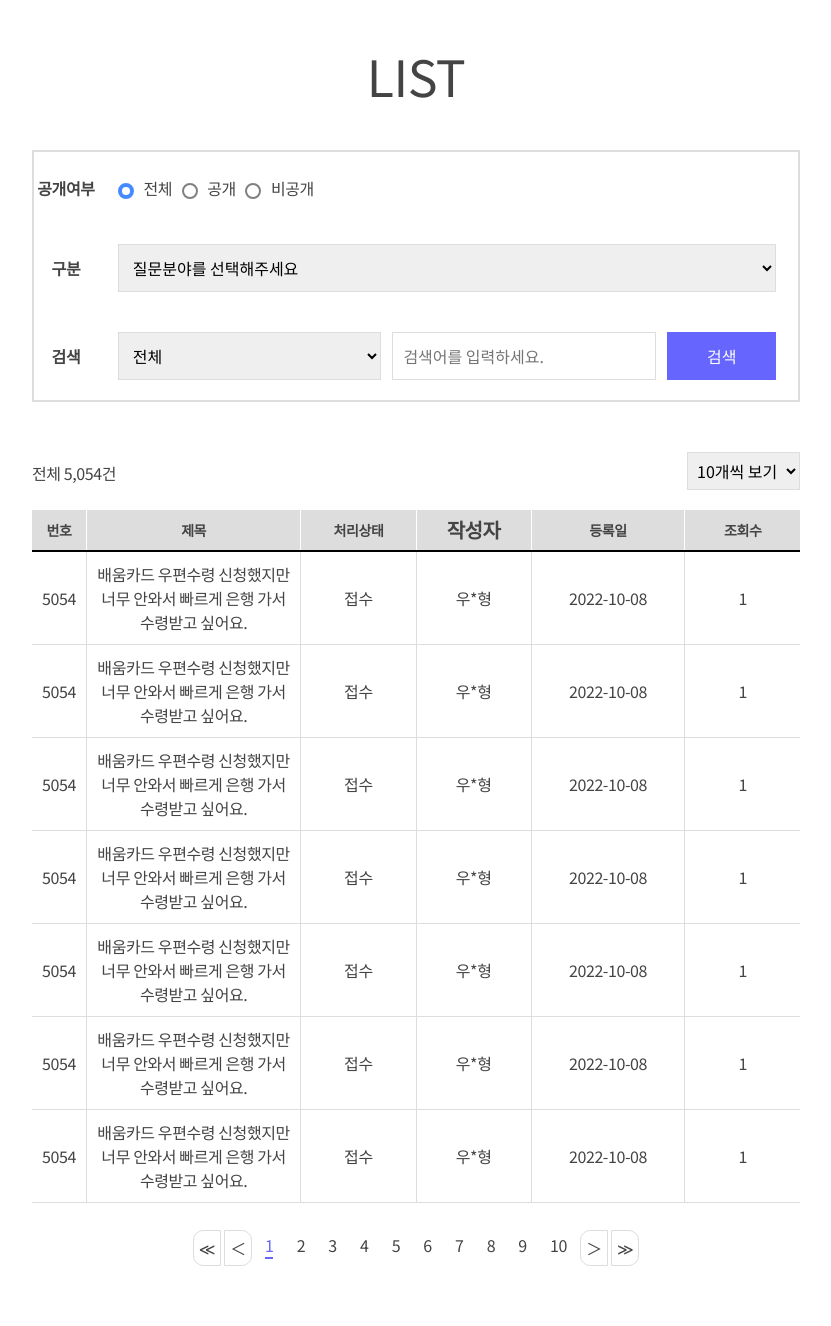
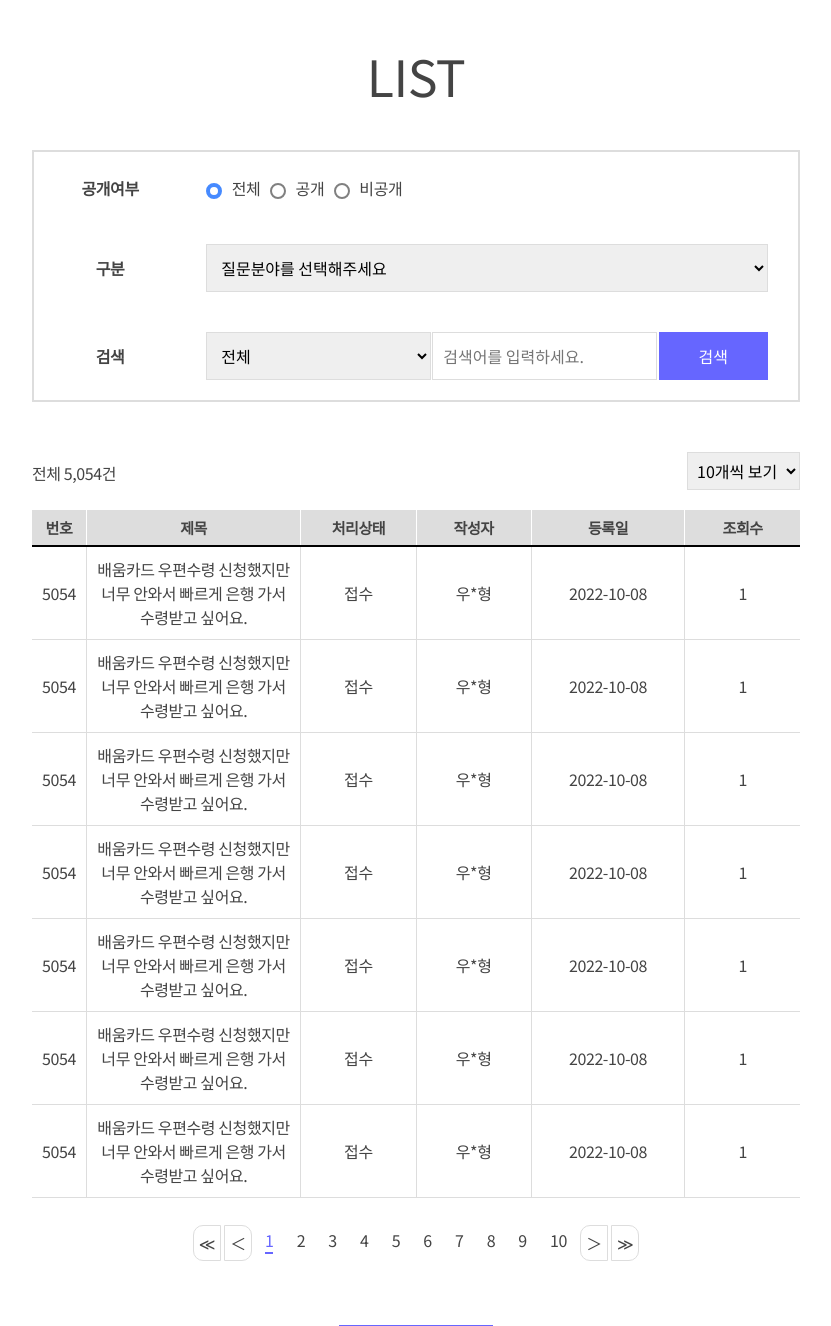
Before and after one commit to juhee067/practice, a PHP site: page / in a window 1280 px wide. Shown: the top 1326 px of the page, without its empty margins (224-1055 px from the left). Run offline with PHP 8.4, Linux system fonts and the light colour scheme; some libraries are stand-ins or nearby versions.

Commit message:
20221011

```diff
--- a/css/list.css
+++ b/css/list.css
@@ -21,9 +21,6 @@ form {
     width: 768px;
 }
 
-.writer {
-    font-size: 20px;
-}
 
 table .essential {
     text-align: right;
@@ -53,6 +50,17 @@ form td {
     margin-bottom: 50px;
 
 }
+
+
+
+.info table td {
+    padding-right: 30px;
+
+}
+
+
+
+
 
 .info #ablank {
     border: 1px solid #ddd;
@@ -95,18 +103,29 @@ form td {
     margin-bottom: 20px;
     align-items: center
 }
-.head{
+
+.head {
     font-size: 14px;
 }
-.condition{
+
+.condition {
     width: 15%;
 }
-.writer{
+
+.writer {
     width: 15%;
 }
-.date{width: 20%;}
-.view{
+
+.date {
+    width: 20%;
+}
+
+.view {
     width: 15%;
+}
+
+thead th {
+    font-size: 15px;
 }
 
 .right #select_btn {
@@ -138,7 +157,7 @@ form td {
 
 #list tbody td {
     padding: 10px;
-    border-bottom:1px solid #ddd;
+    border-bottom: 1px solid #ddd;
 
     ;
 }
@@ -146,6 +165,7 @@ form td {
 #list tbody td~td {
     border-left: 1px solid #ddd;
 }
+
 /* 번호 */
 
 #list tfoot {
@@ -153,37 +173,42 @@ form td {
     text-align: center;
 
 }
-#list tfoot .Num{
+
+#list tfoot .Num {
 
     padding: 30px 0;
 
 }
-#list tfoot .Num a{
+
+#list tfoot .Num a {
 
     margin: 0 10px;
 
 }
 
-#list tfoot .Num .leftBtn{
+#list tfoot .Num .leftBtn {
 
     display: inline;
 }
-#list tfoot .Num .txt_point{
 
-   color:rgb(102, 102, 255);
- border-bottom:2px solid rgb(102, 102, 255);
+#list tfoot .Num .txt_point {
+
+    color: rgb(102, 102, 255);
+    border-bottom: 2px solid rgb(102, 102, 255);
 
 
 }
 
-#list tfoot .arrow{
+#list tfoot .arrow {
     border: 1px solid #ddd;
     padding: 5px;
 }
-#list tfoot .radius-right{
+
+#list tfoot .radius-right {
     border-radius: 10px 0 0 10px;
 }
-#list tfoot .radius-left{
+
+#list tfoot .radius-left {
     border-radius: 0 10px 10px 0;
 }
 
--- a/index.html
+++ b/index.html
@@ -22,7 +22,11 @@
 
                     <form action="" class="info">
 
-                        <table>  <!-- 공개여부 -->
+                        <table>
+                            <colgroup>
+                                <col style="width: 20%;">
+                            </colgroup>
+                            <!-- 공개여부 -->
                             <tr>
                                 <th class="title">공개여부</th>
                                 <td> <input type="radio" name="tel" value="m" id="phone" checked>
@@ -33,6 +37,7 @@
                                     <label for="message">비공개</label>
                                 </td>
                             </tr>
+                            <!-- 구분 -->
                             <tr>
                                 <th class="title">구분</th>
                                 <td>
@@ -43,6 +48,7 @@
                                     </select>
                                 </td>
                             </tr>
+                            <!-- 검색 -->
                             <tr>
                                 <th class="title">검색</th>
                                 <td class="sc">
@@ -53,10 +59,6 @@
                                     </select>
                                     <input type="search" id="search" placeholder="검색어를 입력하세요.">
                                     <button id="btn">검색</button>
-                                </td>
-
-                                <td>
-
                                 </td>
                             </tr>
                         </table>
@@ -87,12 +89,12 @@
                         <thead class="head">
                             <tr>
 
-                                <th>번호</th>
-                                <th>제목</th>
-                                <th class="condition">처리상태</th>
-                                <th class="writer">작성자</th>
-                                <th class="date">등록일</th>
-                                <th class="view">조회수</th>
+                                <th class="num ">번호</th>
+                                <th class="title ">제목</th>
+                                <th class="condition ">처리상태</th>
+                                <th class="writer ">작성자</th>
+                                <th class="date ">등록일</th>
+                                <th class="view ">조회수</th>
 
                             </tr>
                         </thead>
```
Also changed, not shown: css/write.css (+52 -5 lines), js/write.js (+12 -0 lines), write.html (+25 -6 lines). Lines whose indentation alone changed are shown as unchanged.
